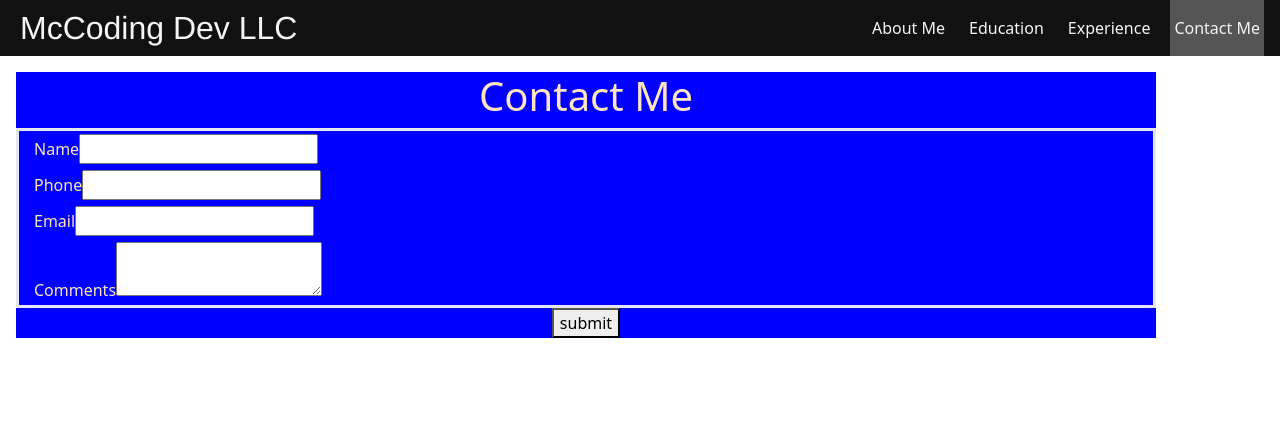
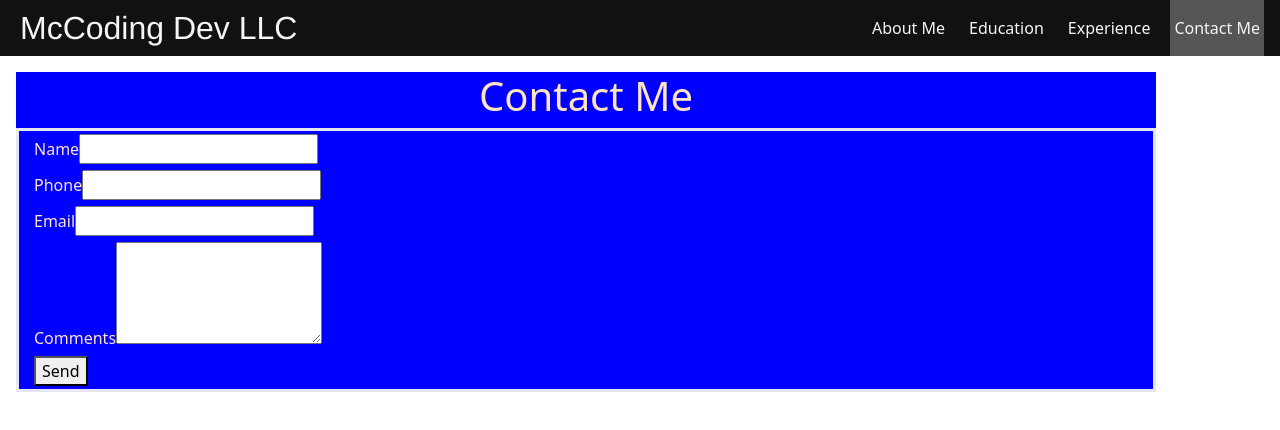
Before and after one commit to lion48z/portfolio-bravo, a React (Create React App) app: page /contactMe in a window 1280 px wide. Shown: the top 430 px of the page. Built offline with nearby package versions, Linux system fonts and the light colour scheme.

Commit message:
update file name
some style changes

```diff
--- a/src/pages/ContactMe.jsx
+++ b/src/pages/ContactMe.jsx
@@ -32,11 +32,16 @@ function ContactMe() {
 
             <div className="column">
             <label>Comments
-            <textarea></textarea>
+            <textarea name="message" rows="4"></textarea>
             </label>
+
             </div>
+            <div className="column" >
+            <button className="submit">Send</button>
+            </div>
+
         </div>
-    <button className="submit">submit</button>
+
 
     </form>
     </>)
```
Also changed, not shown: src/pages/ContactForm.jsx (renamed from src/pages/FormScratch.jsx).
